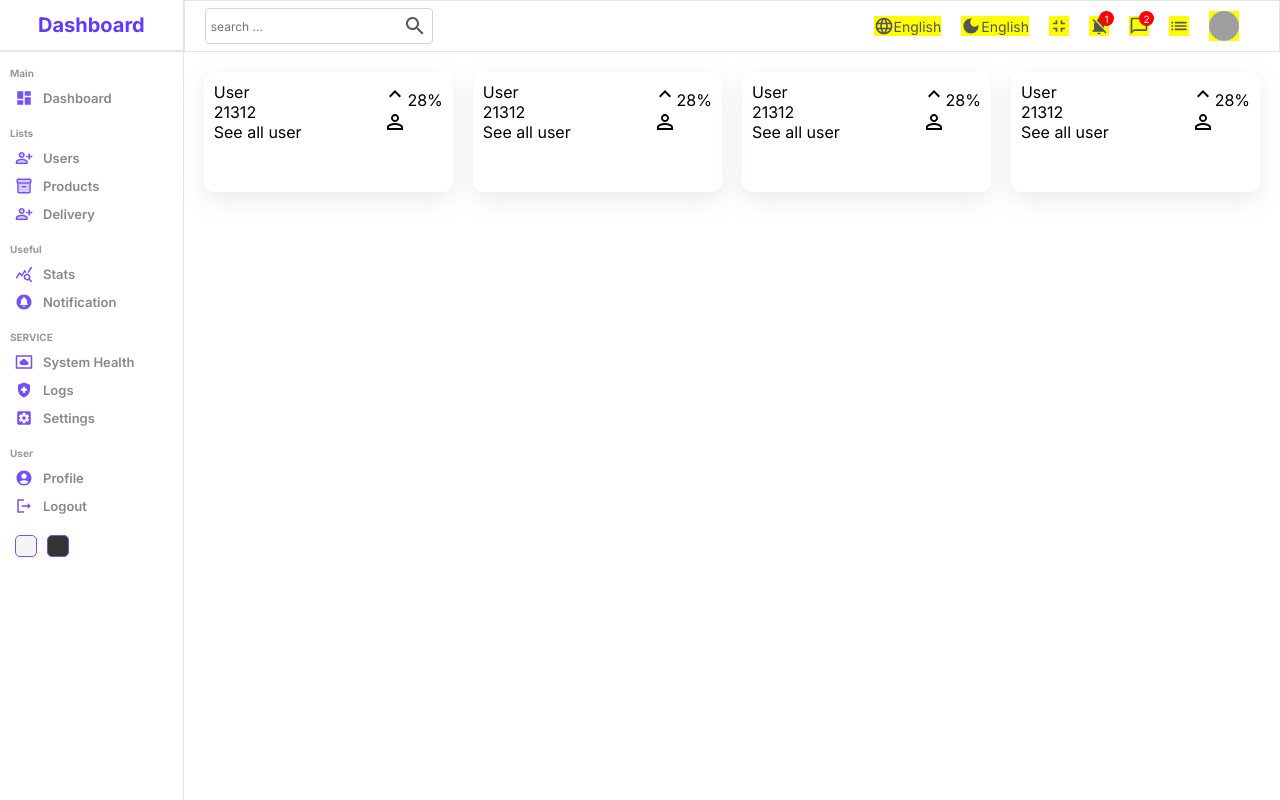
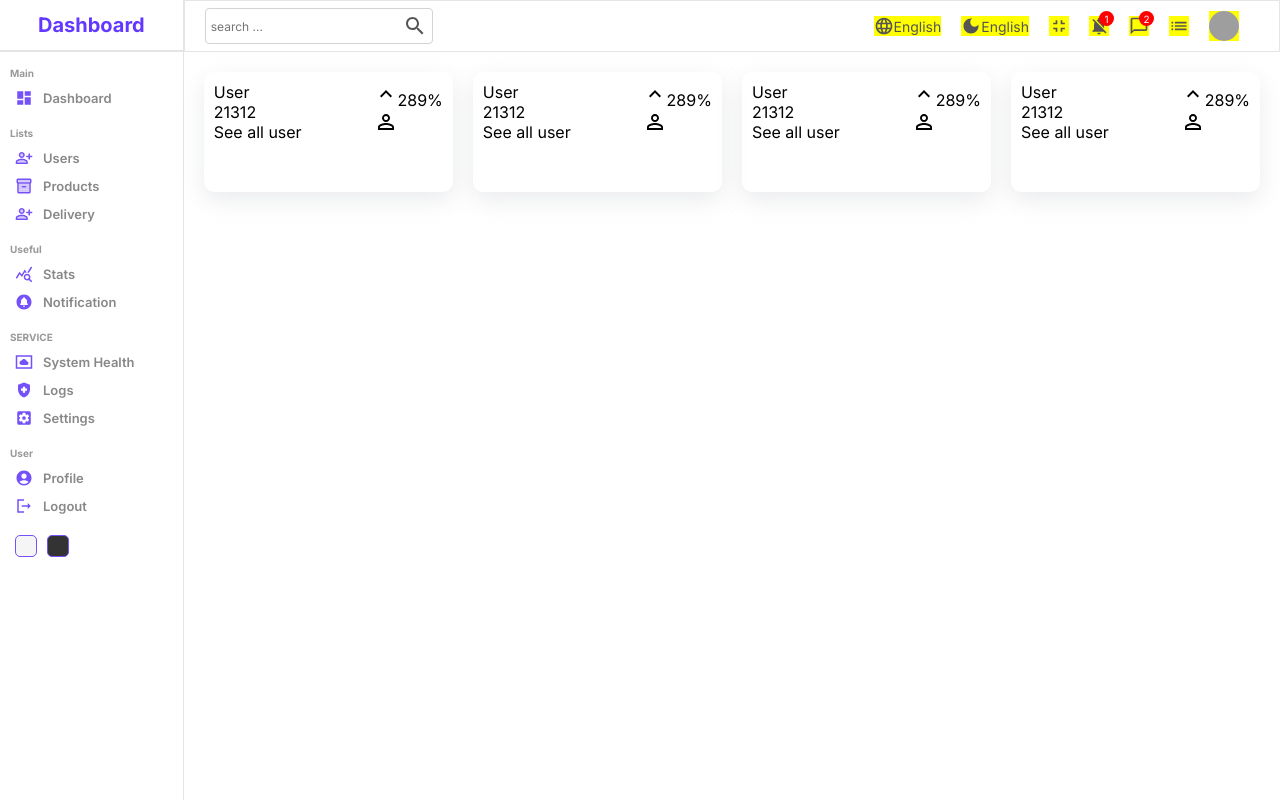
Before and after one commit to tinkugupta5/dashboard_practice, a React (Create React App) app: page / in a window 1280 px wide. Built offline with nearby package versions, Linux system fonts and the light colour scheme; grey boxes are pictures that could not be loaded.

Commit message:
adding new value

```diff
--- a/src/components/widget/Widget.jsx
+++ b/src/components/widget/Widget.jsx
@@ -14,7 +14,7 @@ const Widget = () => {
       <div className="right">
         <div className="percentage">
           <KeyboardArrowUpIcon />
-          28%
+          289%
         </div>
         <PersonOutlineIcon className="icon" />
       </div>
```
